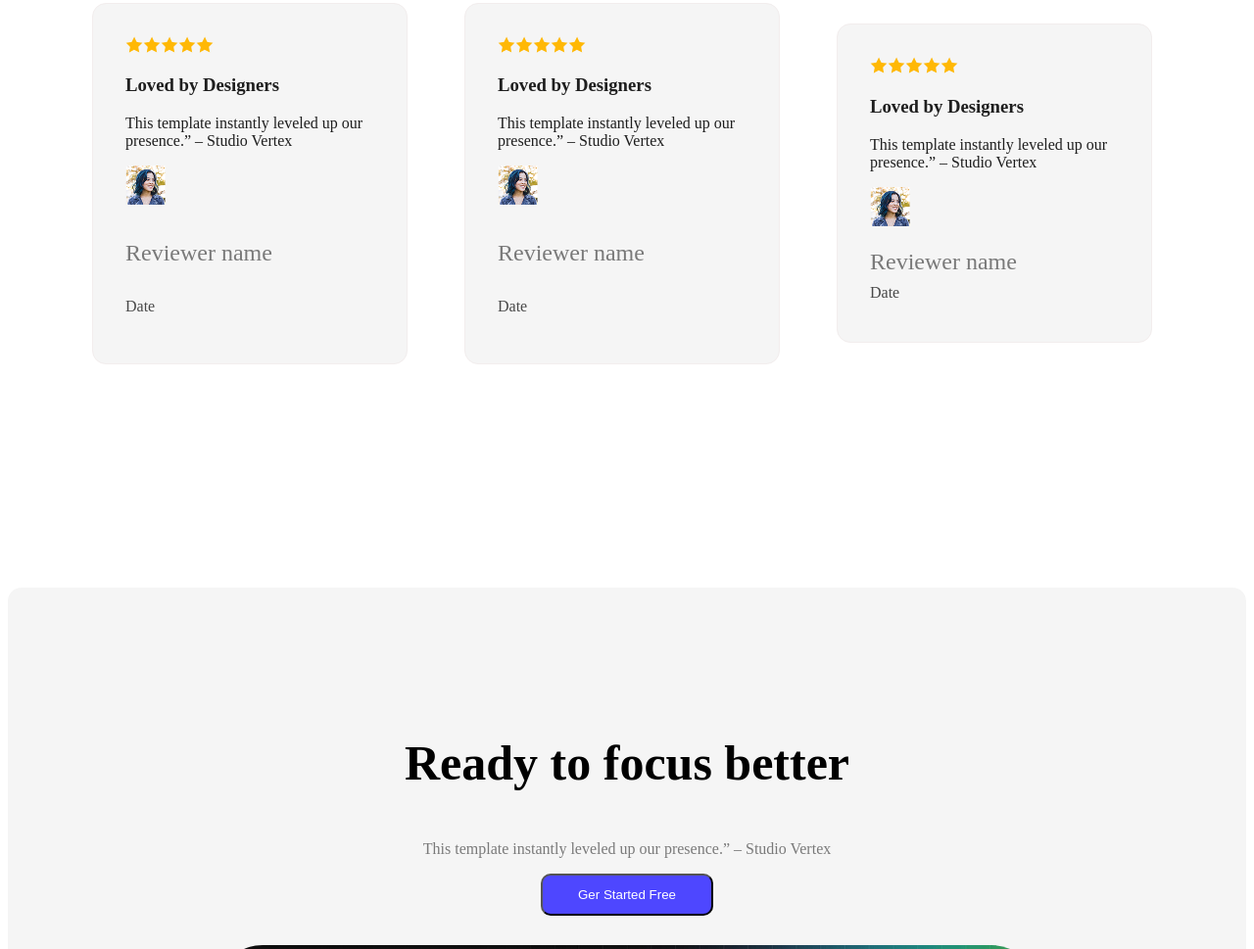
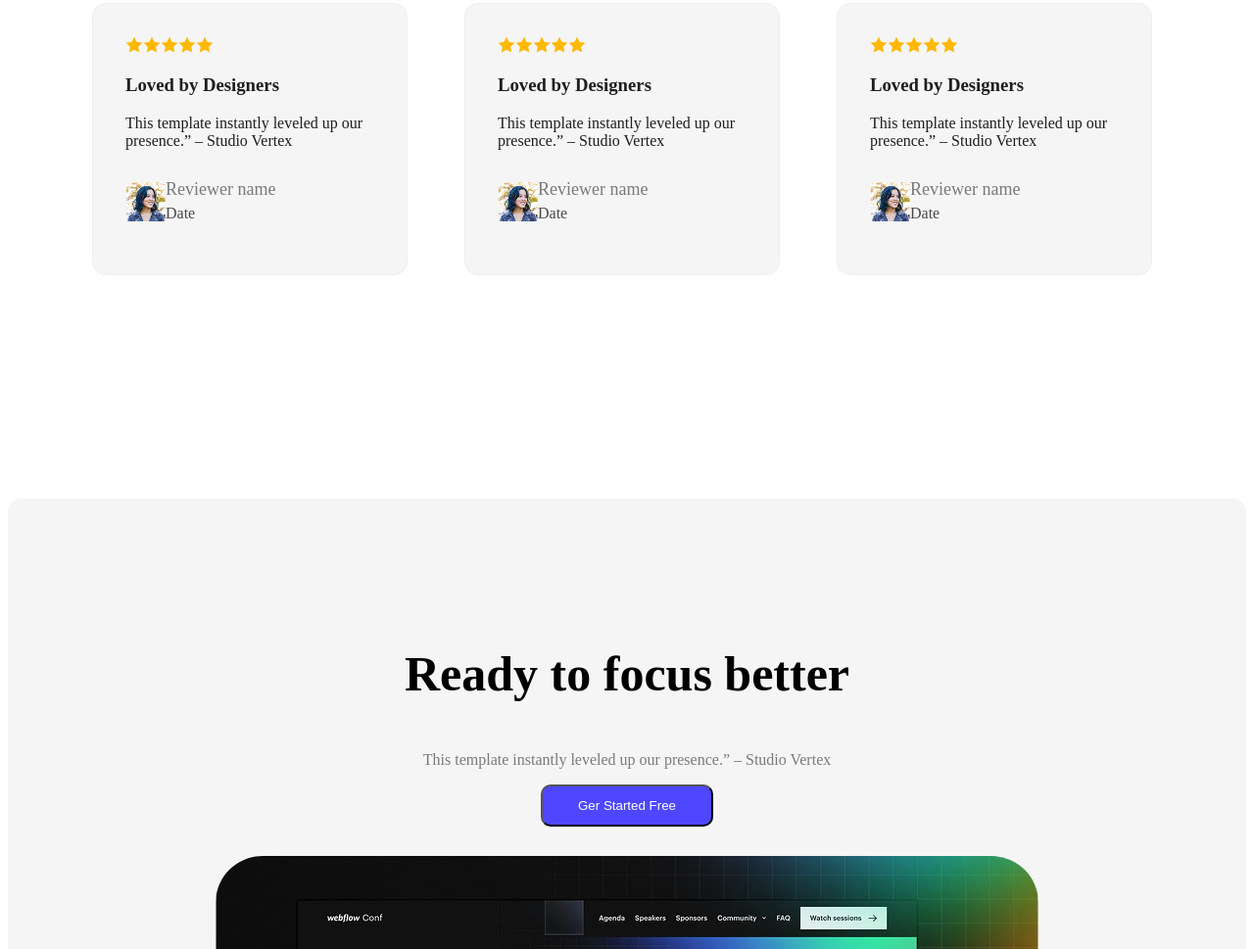
Before and after one commit to merajhos/web-flow-first, a plain HTML site: page index.html in a window 1280 px wide. Shown: the part 2031-3000 px from the top of the page at 98% size. Drawn offline with Linux system fonts and the light colour scheme.

Commit message:
added log css

```diff
--- a/index.html
+++ b/index.html
@@ -62,9 +62,13 @@
                     <img src="Assets/icon-star.png" alt=""><img src="Assets/icon-star.png" alt=""><img src="Assets/icon-star.png" alt=""><img src="Assets/icon-star.png" alt=""><img src="Assets/icon-star.png" alt="">
                     <h3 class="design-title">Loved by Designers</h3>
                     <p class="design-description">This template instantly leveled up our presence.” – Studio Vertex</p>
-                    <img src="Assets/avatar.png" alt="">
-                <h4 class="reviewer">Reviewer name</h4>
+                   <div class="log">
+                     <div class="logic"><img src="Assets/avatar.png" alt=""></div>
+                <div class="logi">
+                    <h4 class="reviewer">Reviewer name</h4>
                 <p class="date">Date</p>
+                </div>
+                   </div>
 
                 </div>
 
@@ -72,16 +76,24 @@
                     <img src="Assets/icon-star.png" alt=""><img src="Assets/icon-star.png" alt=""><img src="Assets/icon-star.png" alt=""><img src="Assets/icon-star.png" alt=""><img src="Assets/icon-star.png" alt="">
                     <h3 class="design-title">Loved by Designers</h3>
                     <p class="design-description">This template instantly leveled up our presence.” – Studio Vertex</p>
-                    <img src="Assets/avatar.png" alt="">
-                <h4 class="reviewer Raleway-btn2">Reviewer name</h4>
+                    <div class="log">
+                       <div class="logic">
+                         <img src="Assets/avatar.png" alt="">
+                       </div>
+              <div class="logi">
+                  <h4 class="reviewer Raleway-btn2">Reviewer name</h4>
                 <p class="date">Date</p>
+              </div>
+                    </div>
                 </div>
                 <div class="design">
                     <img src="Assets/icon-star.png" alt=""><img src="Assets/icon-star.png" alt=""><img src="Assets/icon-star.png" alt=""><img src="Assets/icon-star.png" alt=""><img src="Assets/icon-star.png" alt="">
                     <h3 class="design-title">Loved by Designers</h3>
                     <p class="design-description">This template instantly leveled up our presence.” – Studio Vertex</p>
                     <div class="log">
-                        <img src="Assets/avatar.png" alt="">
+                        <div class="logic">
+                            <img src="Assets/avatar.png" alt="">
+                        </div>
                    <div class="logi">
                     <h4 class="reviewer Raleway-btn2">Reviewer name</h4>
                 <p class="date">Date</p>
--- a/styles.css
+++ b/styles.css
@@ -178,13 +178,21 @@ justify-content: center;
 
 
 }
+.log{
+    display: flex;
+    align-items: center;
+}
+.logi{
+    margin-bottom: 13px;
+}
+
 .logi{
 line-height: 0.8px;
 flex-direction: column;
 }
 .reviewer{
 font-weight: 400;
-font-size: 24px;
+font-size: 18px;
 color: #000000;
 opacity: 50%;
 }
```
